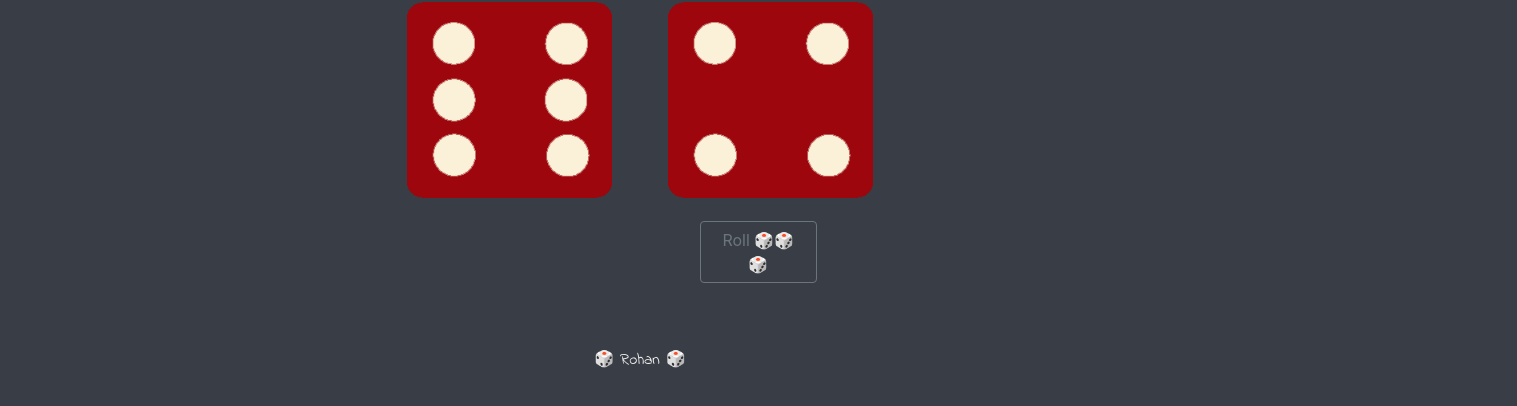
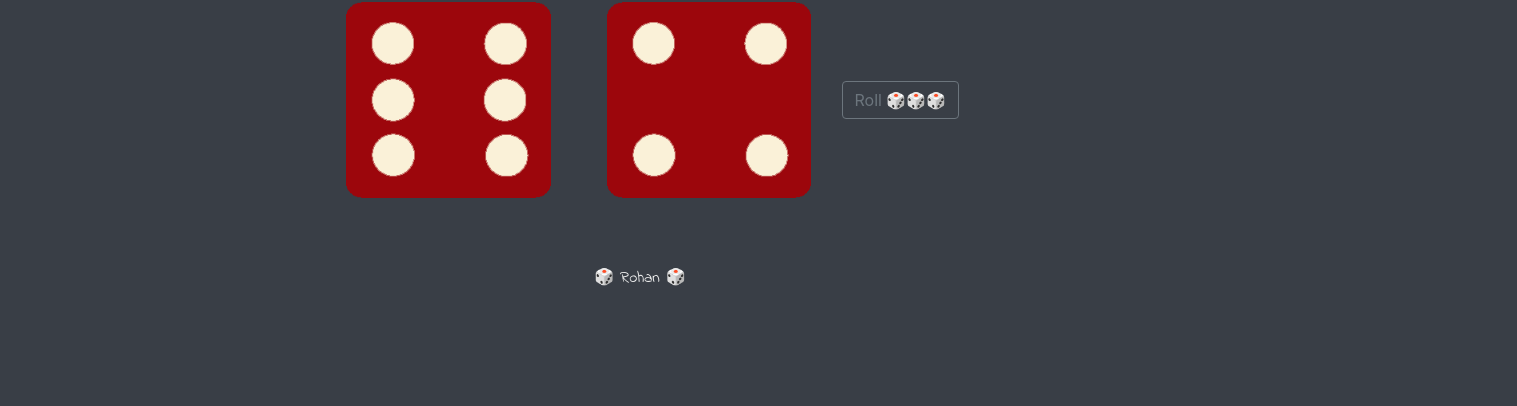
Before and after one commit to harnalerohan/dice-game, a plain HTML site: page index.html in a window 1280 px wide. Shown: the part 280-686 px from the top of the page, 1517 px wide, since content can reach past the window. Drawn offline with nearby package versions, Linux system fonts and the light colour scheme; files whose address does not match are found by name.

Commit message:
Update index.html

```diff
--- a/index.html
+++ b/index.html
@@ -24,9 +24,9 @@
         <img class="img2" src="images/dice6.png">
       </div>
 
+       <button onClick="window.location.reload();" class="btn btn-outline-secondary ">Roll 🎲🎲🎲</button>
+
     </div>
-
-    <button onClick="window.location.reload();" class="btnn btn btn-outline-secondary ">Roll 🎲🎲🎲</button>
 
   <script type="text/javascript"src="dicee2.js"></script>
   </body>
```
